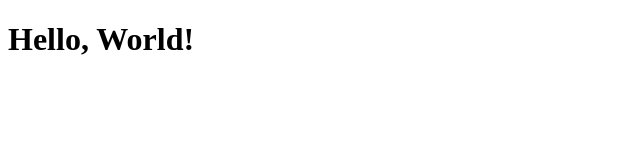
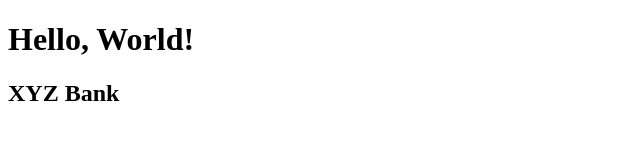
Before and after one commit to tanyasharma2614/BankingApplication, a website: page frontend/public/index.html in a window 1280 px wide. Shown: the whole page, without its empty margins (0-640 px from the left). Drawn offline with Linux system fonts and the light colour scheme.

Commit message:
initial commit

```diff
--- a/frontend/public/index.html
+++ b/frontend/public/index.html
@@ -7,5 +7,6 @@
 </head>
 <body>
     <h1>Hello, World!</h1>
+    <h2>XYZ Bank</h2>
 </body>
 </html>
```
